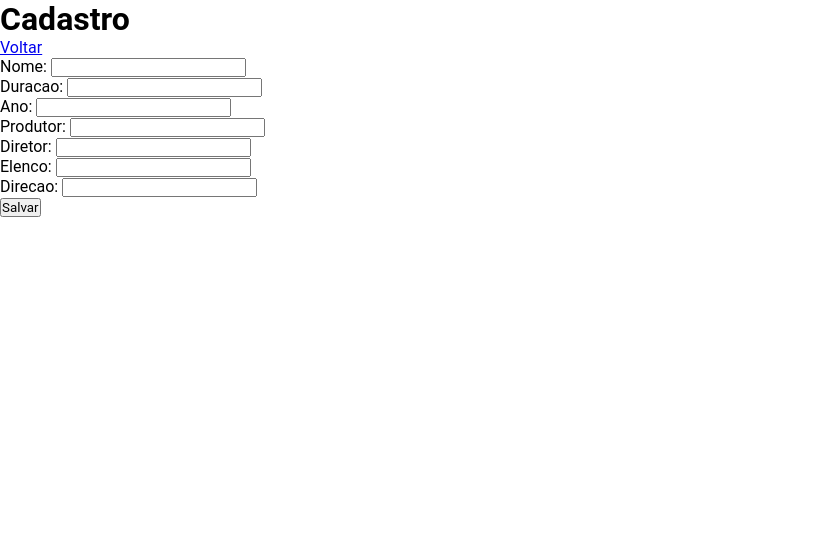
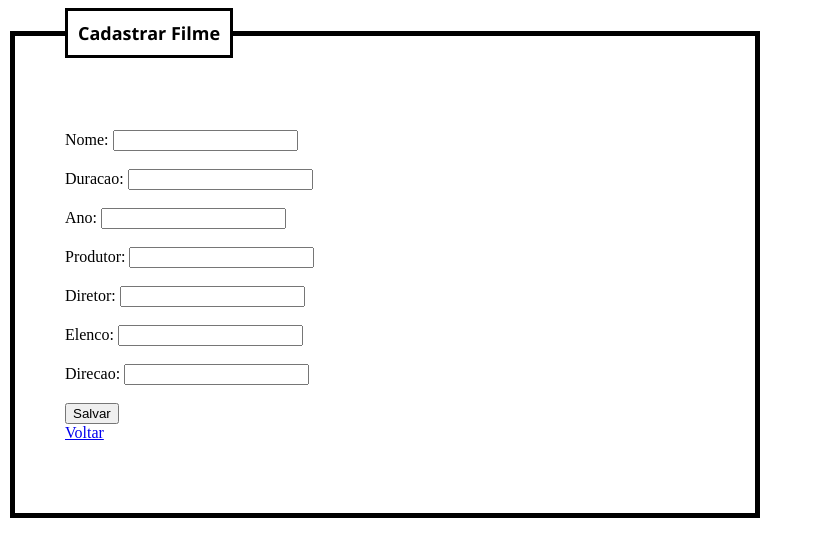
Before and after one commit to joaonery1/principal_out, a Django app: page /form/ in a window 1280 px wide. Shown: the top 557 px of the page, without its empty margins (0-823 px from the left). Run offline with Django 4.2, Linux system fonts and the light colour scheme.

Commit message:
Refatoração das páginas

```diff
--- a/app/templates/form.html
+++ b/app/templates/form.html
@@ -7,30 +7,56 @@
     <link rel="stylesheet" href="/app/templates/style.css" integrity="sha384-Vkoo8x4CGsO3+Hhxv8T/Q5PaXtkKtu6ug5TOeNV6gBiFeWPGFN9MuhOf23Q9Ifjh" crossorigin="anonymous">
 </head>
 
+<style>
+    fieldset{
+        border: 5px solid;
+        padding: 50px;
+        width:50%;
+        height: 50%;
+        position:absolute;
+        align-content: center;
+
+    }
+
+    legend{
+        border: 3px solid;
+        padding: 10px;
+        font-size:large;
+        font-family:'Segoe UI', Tahoma, Geneva, Verdana, sans-serif
+    }
+
+    #formulario label{
+        position:absolute;
+        left:19px;
+        margin-right:5px;
+    }
+</style>
+
 <body>
-    <div class="col-8 m-auto pt-2 pb-2 text-center">
-        <h1>Cadastro</h1>
-    </div>
-
-    <div class="col-8 m-auto pt-3 pb-2 text-center">
-        <a href="/" class="btn btn-info">Voltar</a>
-    </div>
+    <fieldset>
+        <legend><b>Cadastrar Filme</b></legend>
 
         <div class="col-8 m-auto pt-4 pb-2 text-center">
             <div class="col-8 m-auto pt-4 pb-2 text-center">
                 <form name="form" id="form" action="{% if db %}/update/{{db.id}}/{%else%}/create/{% endif %}" method="post">
                     {% csrf_token %}
                     <!--{{form.as_p}}-->
-                <div class="form-group mt-4">Nome: {{form.nome}}</div>
-                <div class="form-group mt-4">Duracao: {{form.duracao}}</div>
-                <div class="form-group mt-4">Ano: {{form.ano}}</div>
-                <div class="form-group mt-4">Produtor: {{form.produtor}}</div>
-                <div class="form-group mt-4">Diretor: {{form.diretor}}</div>
-                <div class="form-group mt-4">Elenco: {{form.elenco}}</div>
-                <div class="form-group mt-4">Direcao: {{form.direcao}}</div>
+                    <label class="form-group mt-4" id="formulario">Nome: {{form.nome}}</label><br><br>
+                    <label class="form-group mt-4" id="formulario">Duracao: {{form.duracao}}</label><br><br>
+                    <label class="form-group mt-4" id="formulario">Ano: {{form.ano}}</label><br><br>
+                    <label class="form-group mt-4" id="formulario">Produtor: {{form.produtor}}</label><br><br>
+                    <label class="form-group mt-4" id="formulario">Diretor: {{form.diretor}}</label><br><br>
+                    <label class="form-group mt-4" id="formulario">Elenco: {{form.elenco}}</label><br><br>
+                    <label class="form-group mt-4" id="formulario">Direcao: {{form.direcao}}</label><br><br>
                     <input type="submit" class="btn btn-success" value="Salvar">
+
+                    <div class="col-8 m-auto pt-3 pb-2 text-center">
+                        <a href="/" class="btn btn-info">Voltar</a>
+                    </div>
                 </form>
             </div>
         </div>
+    </fieldset>
+
 </body>
 </html>
--- a/app/templates/style.css
+++ b/app/templates/style.css
@@ -1,8 +1,4 @@
-*{
-    font-family: 'Roboto', sans-serif;
-    padding: 0;
-    margin: 0;
-}
+
 
 .center{
     display: flex;
@@ -22,23 +18,19 @@
 
   fieldset{
     border: 3px solid;
-    padding: 30px;
+    padding: 50px;
+    width:300px;
+  height:250px;
 
   }
 
   legend{
     border: 3px solid;
     padding: 10px;
+    font-size:xx-large;
+    font-family: 'Lucida Sans', 'Lucida Sans Regular', 'Lucida Grande', 'Lucida Sans Unicode', Geneva, Verdana, sans-serif;
   }
 
   header{
     padding: 20px 0;
   }
-
-  .topo{
-
-  }
-
-  .form-groupmt-4{
-
-  }
```
Also changed, not shown: app/templates/index.html (+1 -30 lines), app/templates/initial.html (added, +48 -0 lines). Lines whose indentation alone changed are shown as unchanged.
